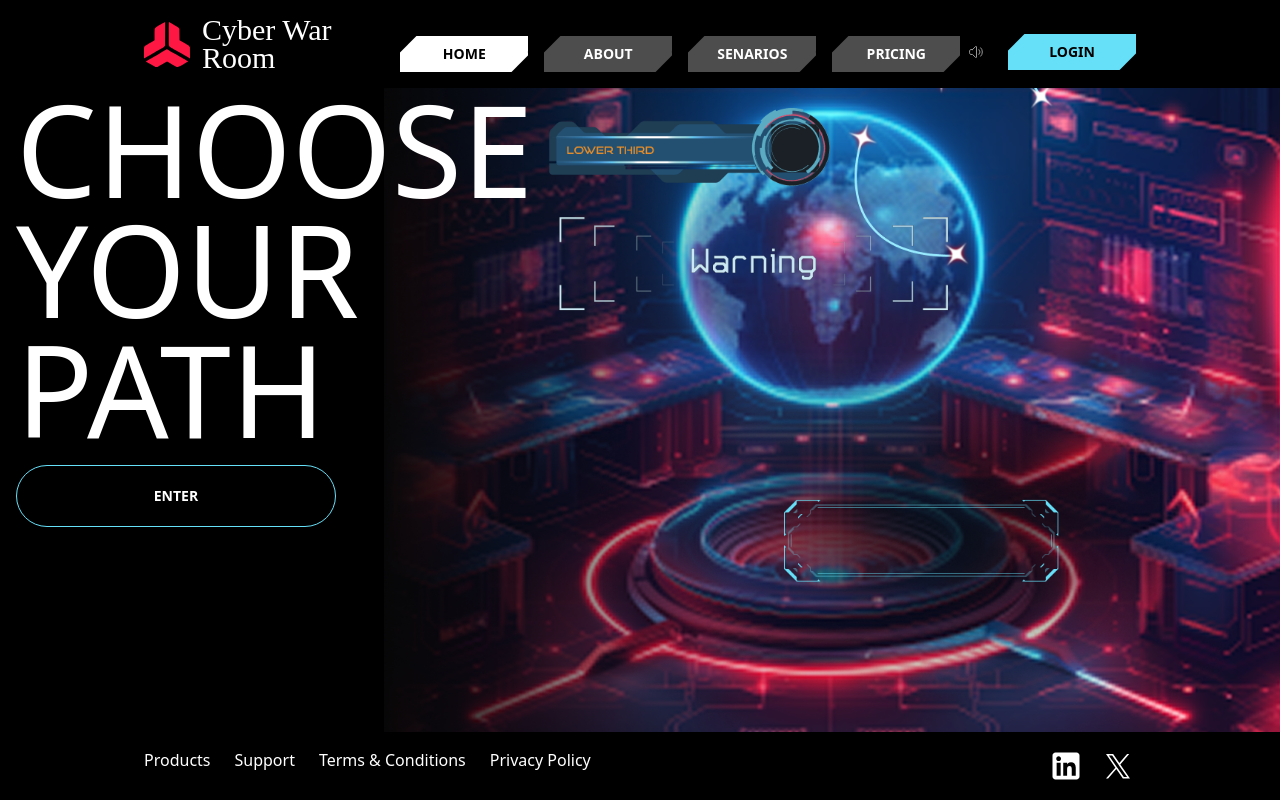
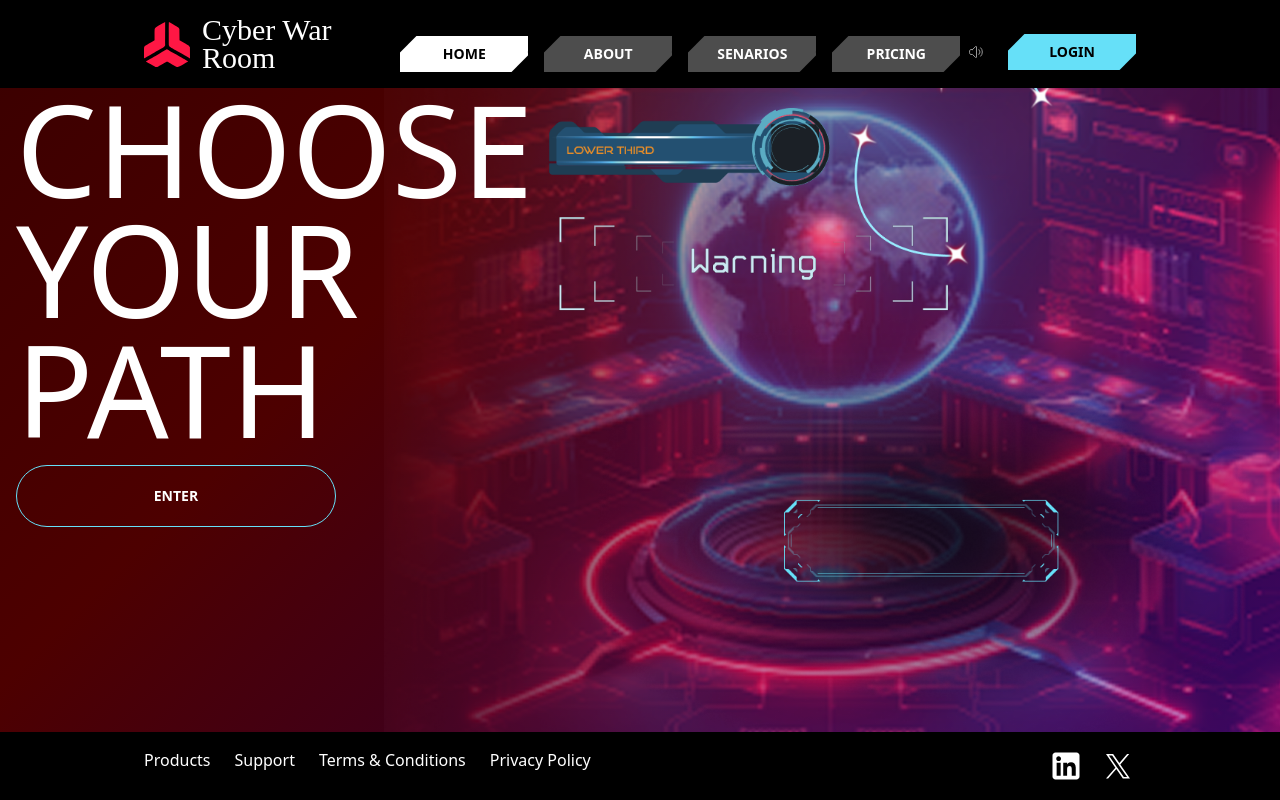
Before and after one commit to best2025j/ai-app, a Vue app: page / in a window 1280 px wide. Built offline with nearby package versions, Linux system fonts and the light colour scheme.

Commit message:
css animations added

```diff
--- a/src/components/Hero.vue
+++ b/src/components/Hero.vue
@@ -2,6 +2,8 @@
 
 <template>
   <div class="flex h-full flex-col">
+    <div class="fixed top-0 left-0 bg-transparent w-full h-full -z-10"></div>
+
     <div div class="flex w-full h-screen items-center justify-center mx-auto">
       <div class="md:w-[650px] w-full font-[Share Tech Mono] p-4">
         <h1
@@ -41,7 +43,7 @@
             data-aos-delay="1000"
             data-aos-duration="2000"
             data-aos="fade-in"
-            class="md:w-52  rounded-2xl h-2 bg-white"
+            class="md:w-52 rounded-2xl h-2 bg-white"
           />
         </div>
       </div>
--- a/src/layout/SplitBackgroundLayout.vue
+++ b/src/layout/SplitBackgroundLayout.vue
@@ -22,7 +22,7 @@ import Footer from "../components/Footer.vue";
       >
         <!-- 🔥 Your routed content appears here -->
       </div>
-      <div class="w-full absolute inset-0">
+      <div class="w-full absolute animated-bg inset-0">
         <slot />
       </div>
     </div>
@@ -39,4 +39,28 @@ import Footer from "../components/Footer.vue";
   background-position: center;
   background-size: cover;
 }
+
+.animated-bg {
+  background: linear-gradient(
+    -45deg,
+    #0000ff99,
+    #ff00004d,
+    #00000066,
+    #ffffff33
+  );
+  background-size: 400% 400%;
+  animation: gradientShift 15s ease infinite;
+}
+
+@keyframes gradientShift {
+  0% {
+    background-position: 0% 50%;
+  }
+  50% {
+    background-position: 100% 50%;
+  }
+  100% {
+    background-position: 0% 50%;
+  }
+}
 </style>
```
